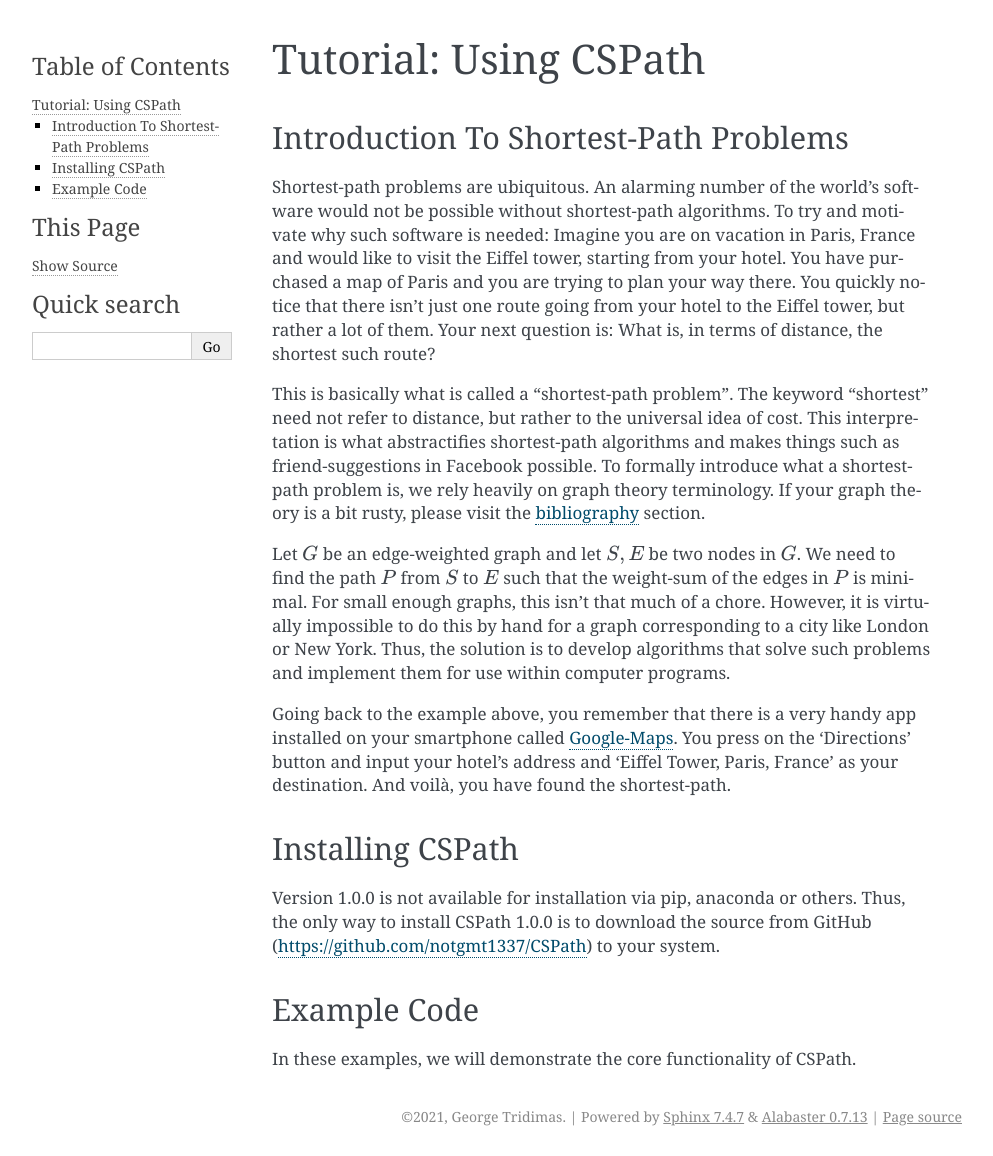
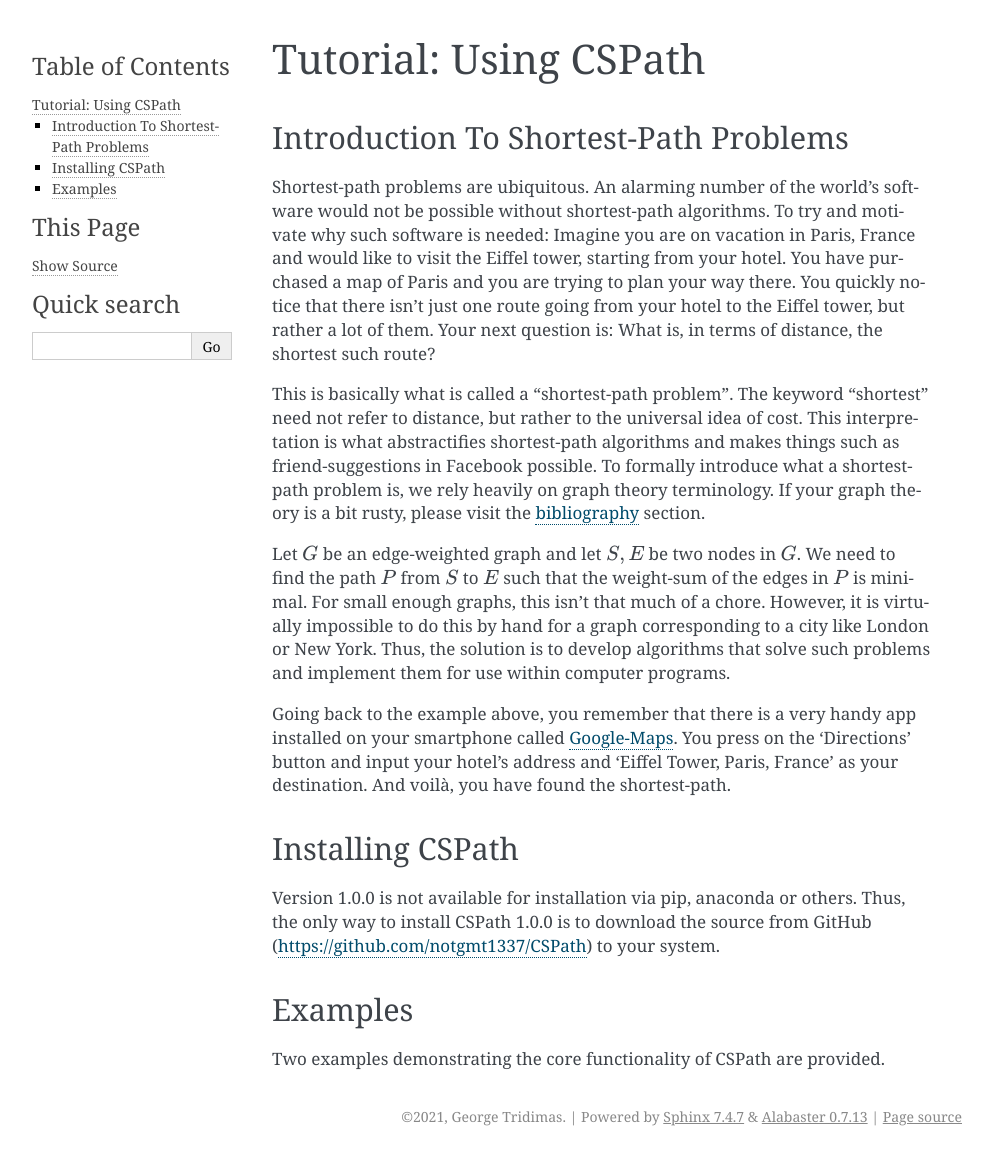
Before and after one commit to notgmt1337/CSPath, a Sphinx documentation site: the page built from docs/tutorial/index.rst, in a window 1280 px wide. Shown: the whole page, without its empty margins (148-1141 px from the left). Built offline with Sphinx 7.4.7, drawn with Linux system fonts in a browser that asks for light colours.

Commit message:
Update index.rst

```diff
--- a/docs/tutorial/index.rst
+++ b/docs/tutorial/index.rst
@@ -15,10 +15,12 @@ Installing CSPath
 ----------------------
 Version 1.0.0 is not available for installation via pip, anaconda or others. Thus, the only way to install CSPath 1.0.0 is to download the source from GitHub (https://github.com/notgmt1337/CSPath) to your system.
 
-Example Code
-------------
 
-In these examples, we will demonstrate the core functionality of CSPath.
+Examples
+--------
+Two examples demonstrating the core functionality of CSPath are provided.
+
+
 
 
 .. _bibliography: https://cspath.readthedocs.io/en/latest/reference/bibliography.html
```
